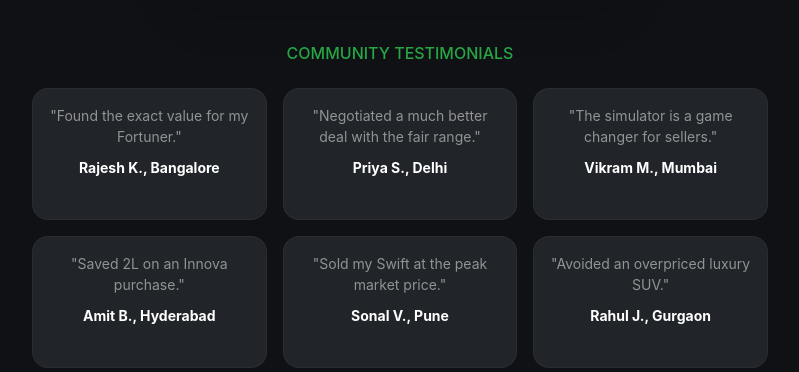
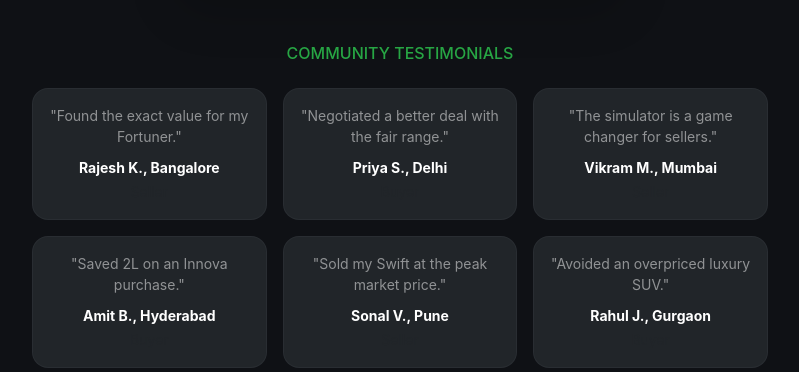
Before and after one commit to autoknowmus-web/autoknowmus, a Flask app: page / in a window 1280 px wide. Shown: the part 557-929 px from the top of the page, without its empty margins (240-1039 px from the left). Run offline with Flask 3, Linux system fonts and the light colour scheme.

Commit message:
Update index.html

```diff
--- a/templates/index.html
+++ b/templates/index.html
@@ -26,7 +26,7 @@
             <div class="row g-3">
                 {% set tests = [
                     ('Rajesh K., Bangalore', 'Found the exact value for my Fortuner.', 'Seller'),
-                    ('Priya S., Delhi', 'Negotiated a much better deal with the fair range.', 'Buyer'),
+                    ('Priya S., Delhi', 'Negotiated a better deal with the fair range.', 'Buyer'),
                     ('Vikram M., Mumbai', 'The simulator is a game changer for sellers.', 'Seller'),
                     ('Amit B., Hyderabad', 'Saved 2L on an Innova purchase.', 'Buyer'),
                     ('Sonal V., Pune', 'Sold my Swift at the peak market price.', 'Seller'),
```
